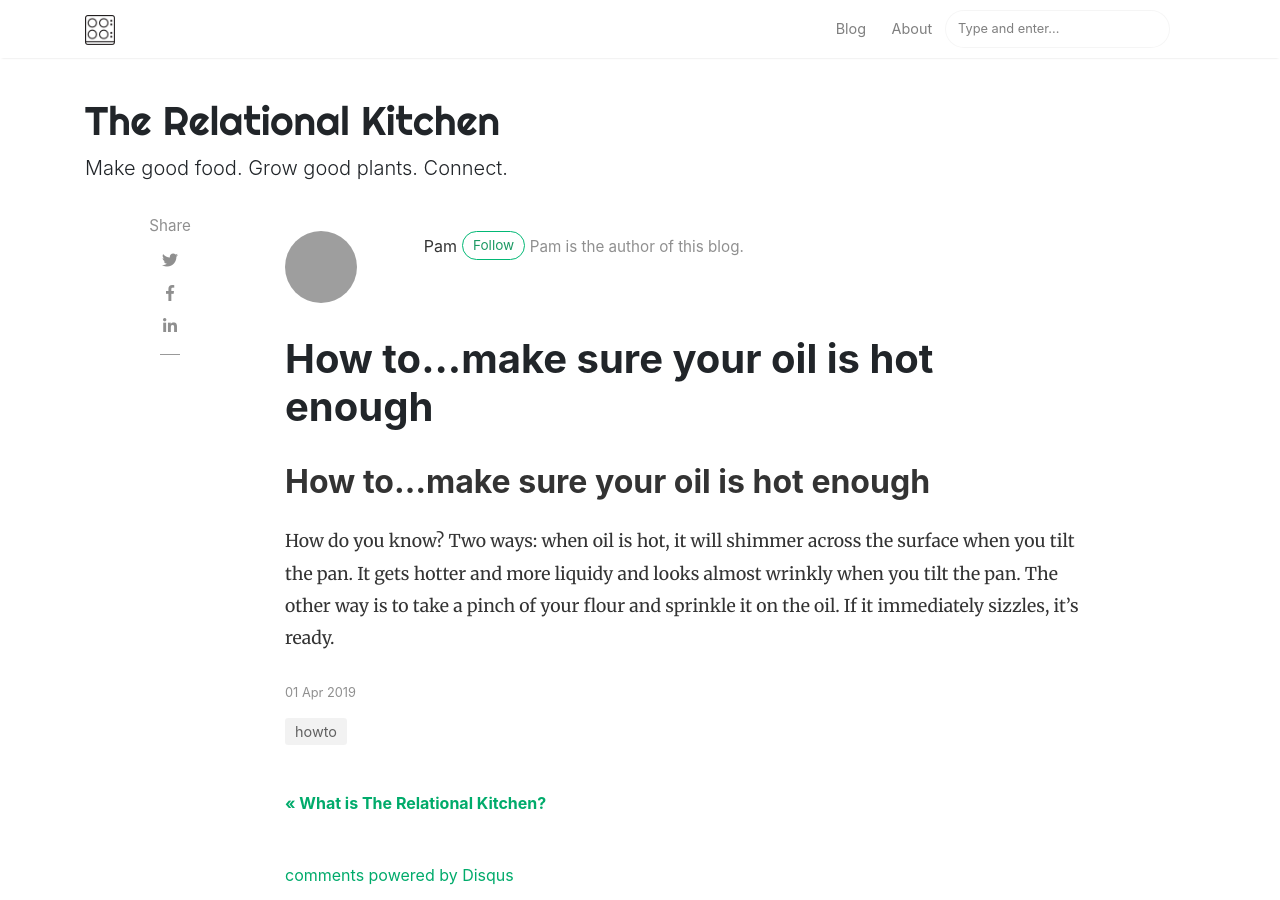
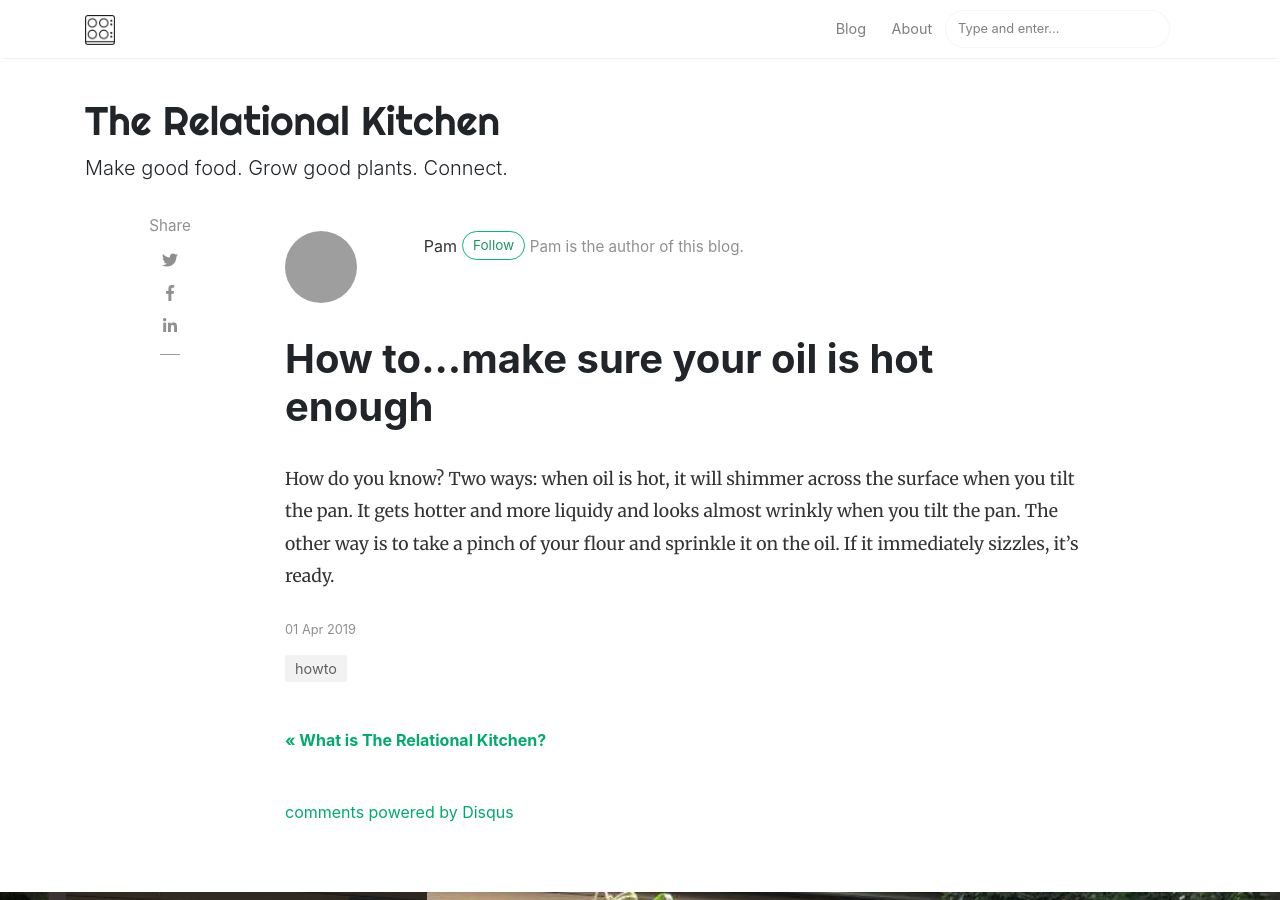
Before and after one commit to pknielski/pknielski.github.io, a Jekyll site: the page built from _posts/2019-04-01-oil-hot-enough.md, in a window 1280 px wide and 900 px high. Built offline with Jekyll 4.4.1, drawn with Linux system fonts in a browser that asks for light colours; nearby versions of some CDN libraries; comment, search, counter and statistics services are not loaded; grey boxes are pictures that could not be loaded.

Commit message:
Update 2019-04-01-oil-hot-enough.md

```diff
--- a/_posts/2019-04-01-oil-hot-enough.md
+++ b/_posts/2019-04-01-oil-hot-enough.md
@@ -8,6 +8,4 @@ featured: true
 title: How to...make sure your oil is hot enough
 hidden: true
 ---
-## How to...make sure your oil is hot enough
-
 How do you know?  Two ways: when oil is hot, it will shimmer across the surface when you tilt the pan.  It gets hotter and more liquidy and looks almost wrinkly when you tilt the pan. The other way is to take a pinch of your flour and sprinkle it on the oil.  If it immediately sizzles, it’s ready.
```
